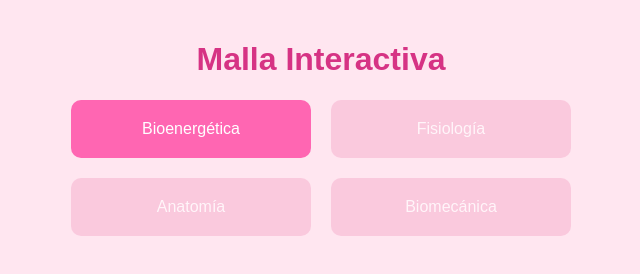
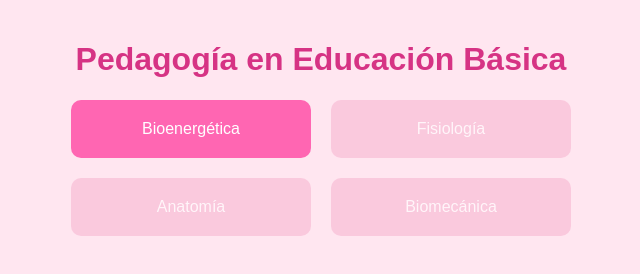
Before and after one commit to joaquinmunozzz/interactive-university, a plain HTML site: page index.html in a window 1280 px wide. Shown: the whole page, without its empty margins (319-959 px from the left). Drawn offline with Linux system fonts and the light colour scheme.

Commit message:
Update index.html

```diff
--- a/index.html
+++ b/index.html
@@ -7,7 +7,7 @@
   <link rel="stylesheet" href="estilos.css">
 </head>
 <body>
-  <h1>Malla Interactiva</h1>
+  <h1>Pedagogía en Educación Básica</h1>
   <div class="malla">
     <button class="ramo" id="bioenergetica" data-unlocks="fisiologia">Bioenergética</button>
     <button class="ramo locked" id="fisiologia" data-unlocks="anatomia">Fisiología</button>
```
